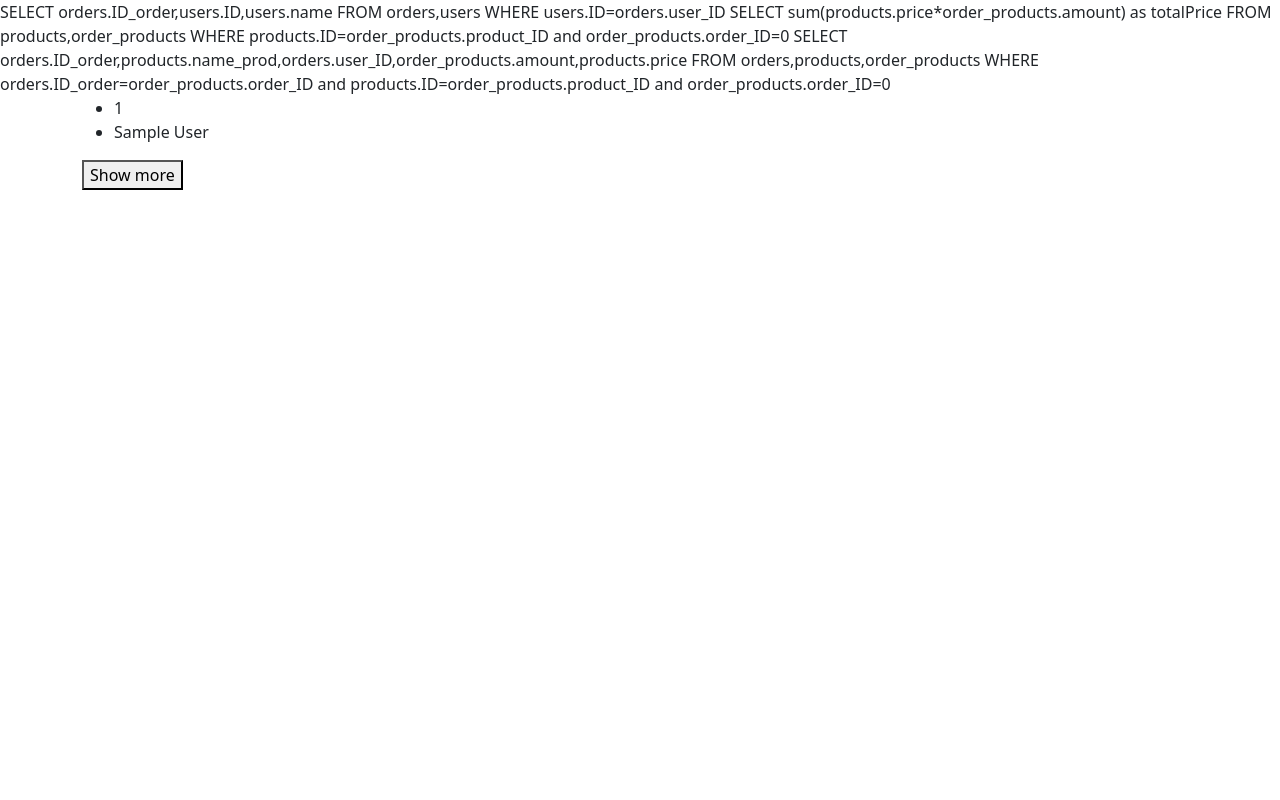
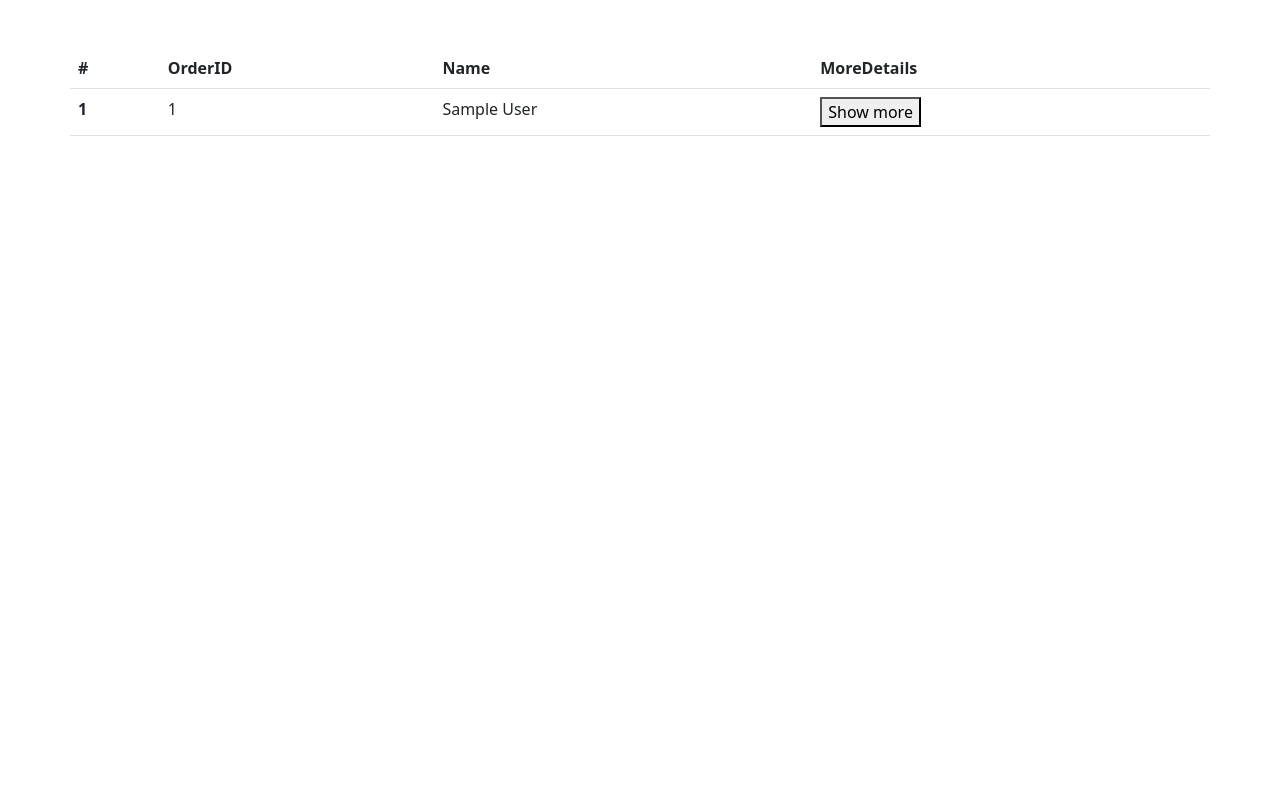
Before and after one commit to Ali-Amin29/Cofenod, a PHP site: page /ShowOrders.php in a window 1280 px wide. Run offline with PHP 8.4, Linux system fonts and the light colour scheme; tables that the repository leaves empty or names only in its code hold one stand-in row (values such as "Sample post").

Commit message:
Add Design and Validation By php

```diff
--- a/AdminInsertUsers.php
+++ b/AdminInsertUsers.php
@@ -14,7 +14,7 @@ require('DB.php');
 </head>
 
 <body>
-
+    <div class="container mt-5">
         <form class="row g-3 needs-validation text-center" enctype="multipart/form-data" method="post" name='AddUser'
             id='addUserForm' action="adduser.php">
             <div class="mb-3 ">
@@ -92,6 +92,7 @@ require('DB.php');
                 <button class="btn btn-primary" type="submit" name="submit">Submit form</button>
             </div>
         </form>
+    </div>
     <script src="script.js"></script>
     <script src="https://cdn.jsdelivr.net/npm/bootstrap@5.2.2/dist/js/bootstrap.bundle.min.js"
         integrity="sha384-OERcA2EqjJCMA+/3y+gxIOqMEjwtxJY7qPCqsdltbNJuaOe923+mo//f6V8Qbsw3" crossorigin="anonymous">
--- a/DB.php
+++ b/DB.php
@@ -47,7 +47,7 @@ class DB
         }
         $query = substr($query, 0, strlen($query) - 4);
 
-        echo $query;
+        // echo $query;
         $sql =  DB::$connection->prepare($query);
         $sql->execute();
         return $sql->fetchAll(PDO::FETCH_ASSOC);
@@ -105,7 +105,7 @@ if (str_contains($key, 'ID')) {
         $col = implode(',', $col);
         $values = implode(',', $values);
         $query .= "$col) VALUES ($values)";
-        echo $query;
+        // echo $query;
         $sql = DB::$connection->prepare($query);
         return $sql->execute();
     }
--- a/ShowOrders.php
+++ b/ShowOrders.php
@@ -38,39 +38,65 @@ $products=DB::join('orders.ID_order,products.name_prod,orders.user_ID,order_prod
 </head>
 
 <body>
-    <div class="container">
+    <div class="container mt-5">
         <div class="row">
-            <?php foreach ($users as  $value): ?>
-            <div class="col-md-6">
-                <ul>
-                    <li><?php echo $value['ID_order']?></li>
-                    <li><?php echo $value['name']?></li>
-                </ul>
+            <table class="table">
+                <thead>
+                    <tr>
+                        <th scope="col">#</th>
+                        <th scope="col">OrderID</th>
+                        <th scope="col">Name</th>
+                        <th scope="col">MoreDetails</th>
+                    </tr>
+                </thead>
+                <tbody>
+                    <?php foreach ($users as $key => $value): ?>
+                    <tr>
+                        <th scope="row"><?php echo $key+1?></th>
+                        <td><?php echo $value['ID_order']?></td>
+                        <td><?php echo $value['name']?></td>
+                        <td>
                             <form method="get" action="<?php $_SERVER['PHP_SELF']?>">
                                 <input type="hidden" name="user_id" value="<?php echo $value['ID']?>">
                                 <input type="hidden" name="order_id" value="<?php echo $value['ID_order']?>">
-                    <button class='selectProducts' name="submit" data-product-id="<?php echo $value['ID_order']?>">Show
+                                <button class='selectProducts' name="submit"
+                                    data-product-id="<?php echo $value['ID_order']?>">Show
                                     more</button>
-                </form>
+                            </form </td>
+                    </tr>
+
+                    <?php endforeach; ?>
+                </tbody>
+            </table>
+        </div>
+    </div>
+    <!-- show details of orders -->
+
+
+
+    <div class="container text-center">
+        <div class="row ">
+            <?php foreach ($products as  $value): ?>
+            <div class="card me-2" style="width: 18rem;">
+                <img src="imgs/testing-logo-design-template-ce84480d61b3db9a8e1522a99875832f_screen.jpg"
+                    class="card-img-top" alt="...">
+                <div class="card-body">
+                    <h5 class="card-title"><?php echo $value['name_prod'];?></h5>
+                    <p class="card-text"><?php echo "Quantity: ".$value['amount']; echo "</br>".$value['price']."LE";?>
+                    </p>
+                    <a href="#" class="btn btn-primary"><?php echo $value['amount']*$value['price']?></a>
+                </div>
+            </div>
+            <?php endforeach; ?>
+        </div>
     </div>
 
-            <?php endforeach; ?>
-        </div>
-
-        <?php foreach ($products as  $value): ?>
-        <div id=" content" style='background-color:aqua;'>
-
-
-            <ul>
-                <li><?php echo $value['name_prod']."/";echo $value['amount']."/"; echo $value['price']."/"; echo $value['amount']*$value['price']?>
-                </li>
-            </ul>
-
-        </div>
-        <?php endforeach; ?>
+    <!-- show details of order  -->
     <?php if ($quantity[0]['quantity'] != "") {
             ?>
-        <li style='background-color:aqua;'><?php echo $quantity[0]['quantity']."/".$totalPrice[0]['totalPrice']?></li>
+    <div class="alert alert-primary text-center" role="alert">
+        <?php echo "TotalQuantity: ".$quantity[0]['quantity']."</br>"."TotalPrice: ".$totalPrice[0]['totalPrice']." LE"?>
+    </div>
     <?php
         }
            ?>
--- a/script.js
+++ b/script.js
@@ -25,7 +25,7 @@ username.oninput=(e)=>{
     }
     else {
 
-        if(e.target.value.match(/^[a-z_. A-Z]/) )
+        if(e.target.value.match(/^[a-zA-Z]/) )
         {
             e.target.className="form-control is-valid"
             if(email.value.match(/^[a-z._A-Z0-9]+@+[a-z]+.+["com"|"net"]/))
```
Also changed, not shown: AddUser.php (+37 -3 lines), imgs/testing-logo-design-template-ce84480d61b3db9a8e1522a99875832f_screen.jpg (added). Lines whose indentation alone changed are shown as unchanged.
